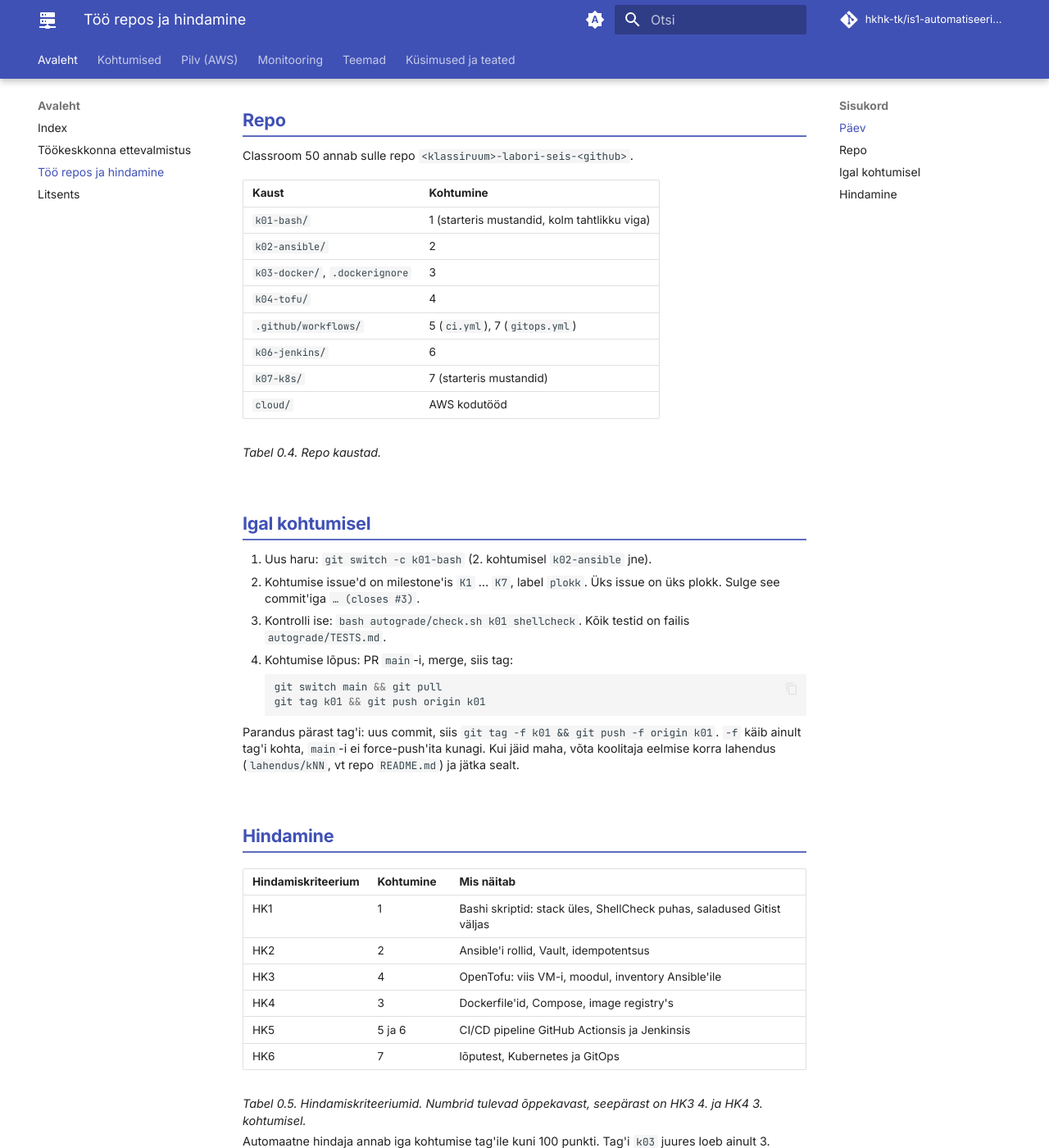
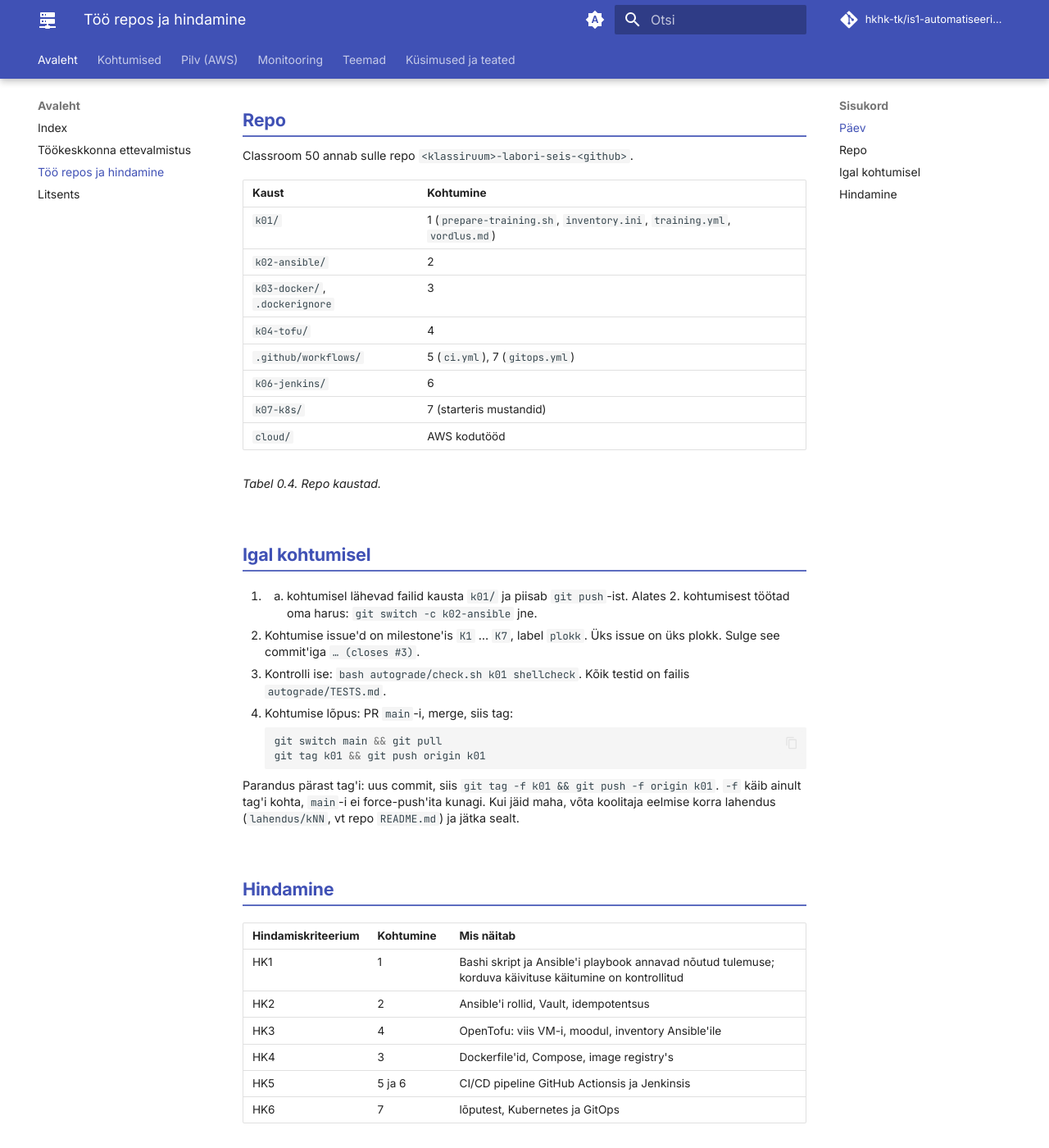
Before and after one commit to hkhk-tk/is1-automatiseerimine, an MkDocs documentation site: the page built from docs/00-ulevaade/too-ja-hindamine.md, in a window 1280 px wide and 1400 px high, scrolled down 507 px. Shown: the whole window at 82% size. Built offline with MkDocs 1.6.1 and Material for MkDocs 9.7.7, drawn with Linux system fonts in a browser that asks for light colours; comment, search, counter and statistics services are not loaded.

Commit message:
K1 loeng: Bashi terviknäide, cmp-näide süvenemiseks, täpsemad sõnastused, CrowdStrike'i kuupäev; hindamisleht K1 järgi

```diff
--- a/docs/00-ulevaade/too-ja-hindamine.md
+++ b/docs/00-ulevaade/too-ja-hindamine.md
@@ -25,7 +25,7 @@ Classroom 50 annab sulle repo `<klassiruum>-labori-seis-<github>`.
 
 | Kaust | Kohtumine |
 |---|---|
-| `k01-bash/` | 1 (starteris mustandid, kolm tahtlikku viga) |
+| `k01/` | 1 (`prepare-training.sh`, `inventory.ini`, `training.yml`, `vordlus.md`) |
 | `k02-ansible/` | 2 |
 | `k03-docker/`, `.dockerignore` | 3 |
 | `k04-tofu/` | 4 |
@@ -38,7 +38,7 @@ Classroom 50 annab sulle repo `<klassiruum>-labori-seis-<github>`.
 
 ## Igal kohtumisel
 
-1. Uus haru: `git switch -c k01-bash` (2. kohtumisel `k02-ansible` jne).
+1. 1. kohtumisel lähevad failid kausta `k01/` ja piisab `git push`-ist. Alates 2. kohtumisest töötad oma harus: `git switch -c k02-ansible` jne.
 2. Kohtumise issue'd on milestone'is `K1` … `K7`, label `plokk`. Üks issue on üks plokk. Sulge see commit'iga `… (closes #3)`.
 3. Kontrolli ise: `bash autograde/check.sh k01 shellcheck`. Kõik testid on failis `autograde/TESTS.md`.
 4. Kohtumise lõpus: PR `main`-i, merge, siis tag:
@@ -55,7 +55,7 @@ force-push'ita kunagi. Kui jäid maha, võta koolitaja eelmise korra lahendus (`
 
 | Hindamiskriteerium | Kohtumine | Mis näitab |
 |---|---|---|
-| HK1 | 1 | Bashi skriptid: stack üles, ShellCheck puhas, saladused Gitist väljas |
+| HK1 | 1 | Bashi skript ja Ansible'i playbook annavad nõutud tulemuse; korduva käivituse käitumine on kontrollitud |
 | HK2 | 2 | Ansible'i rollid, Vault, idempotentsus |
 | HK3 | 4 | OpenTofu: viis VM-i, moodul, inventory Ansible'ile |
 | HK4 | 3 | Dockerfile'id, Compose, image registry's |
```
Also changed, not shown: docs/k01/loeng.md (+52 -15 lines).
